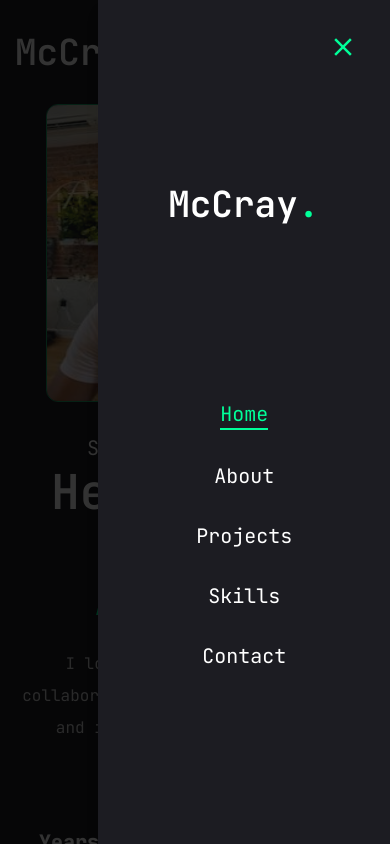
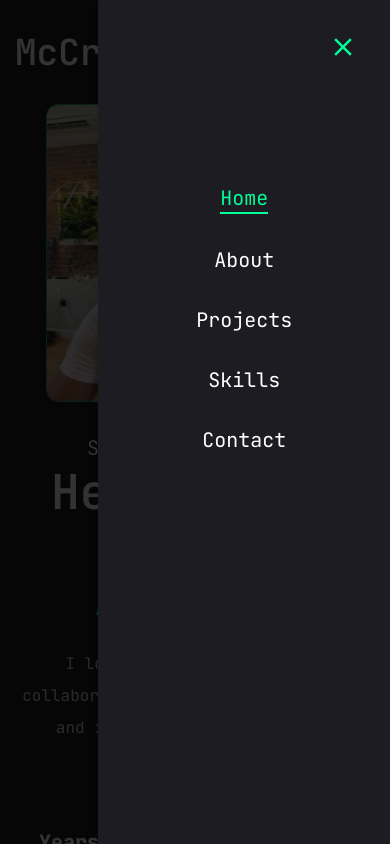
Before and after one commit to mmaustin/mccray-portfolio, a Next.js app in the folder next-portfolio/: page / in a window 390 px wide. Both pictures are taken after a click on the button 359 px from the left and 52 px from the top of the page. Shown: the top 844 px of the page. Built offline with nearby package versions, Linux system fonts and the light colour scheme.

Commit message:
Removed name link from mobile nav component

```diff
--- a/next-portfolio/components/MobileNav.jsx
+++ b/next-portfolio/components/MobileNav.jsx
@@ -50,14 +50,7 @@ const MobileNav = () => {
             Mobile Menu Description
           </VisuallyHidden.Root>
         </SheetDescription>
-        <div className="mt-32 mb-40 text-center text-2xl">
-          <Link href="/">
-            <h2 className="text-4xl font-semibold">
-              McCray<span className="text-accent">.</span>
-            </h2>
-          </Link>
-        </div>
-        <nav className="flex flex-col justify-center items-center gap-8">
+        <nav className="mt-32 flex flex-col justify-center items-center gap-8">
           {links.map((link, i) => {
             return (
               <SheetClose key={i} asChild>
```
